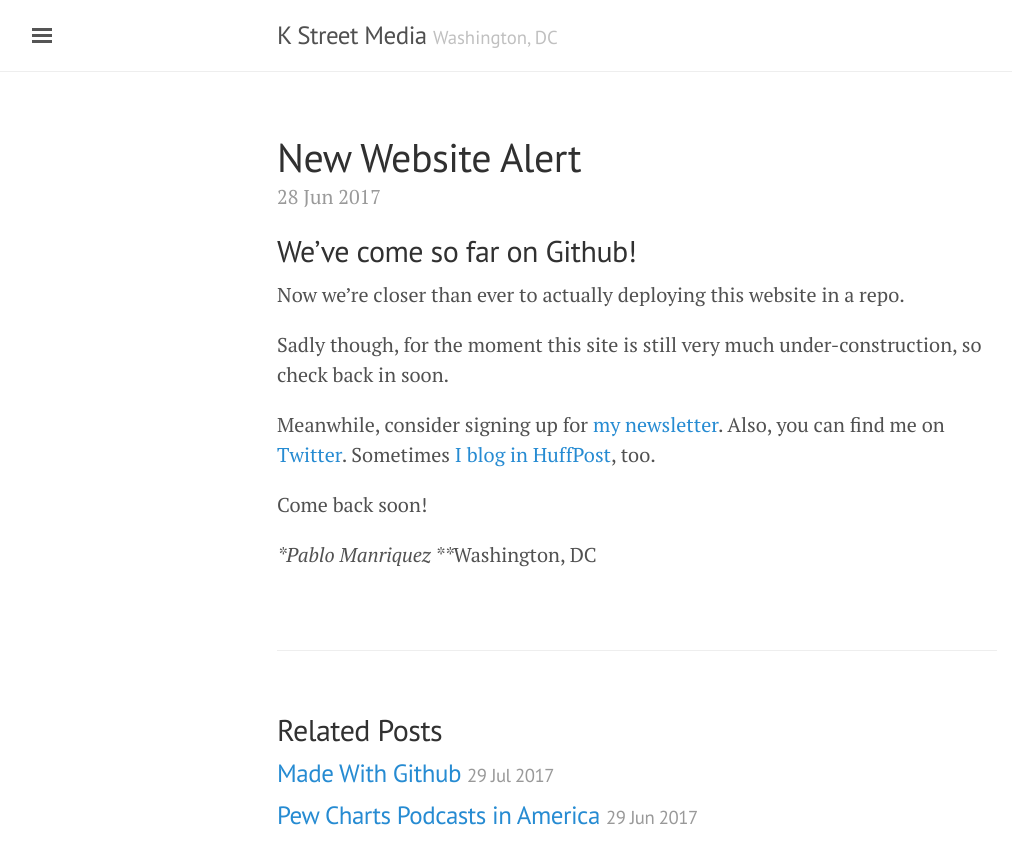
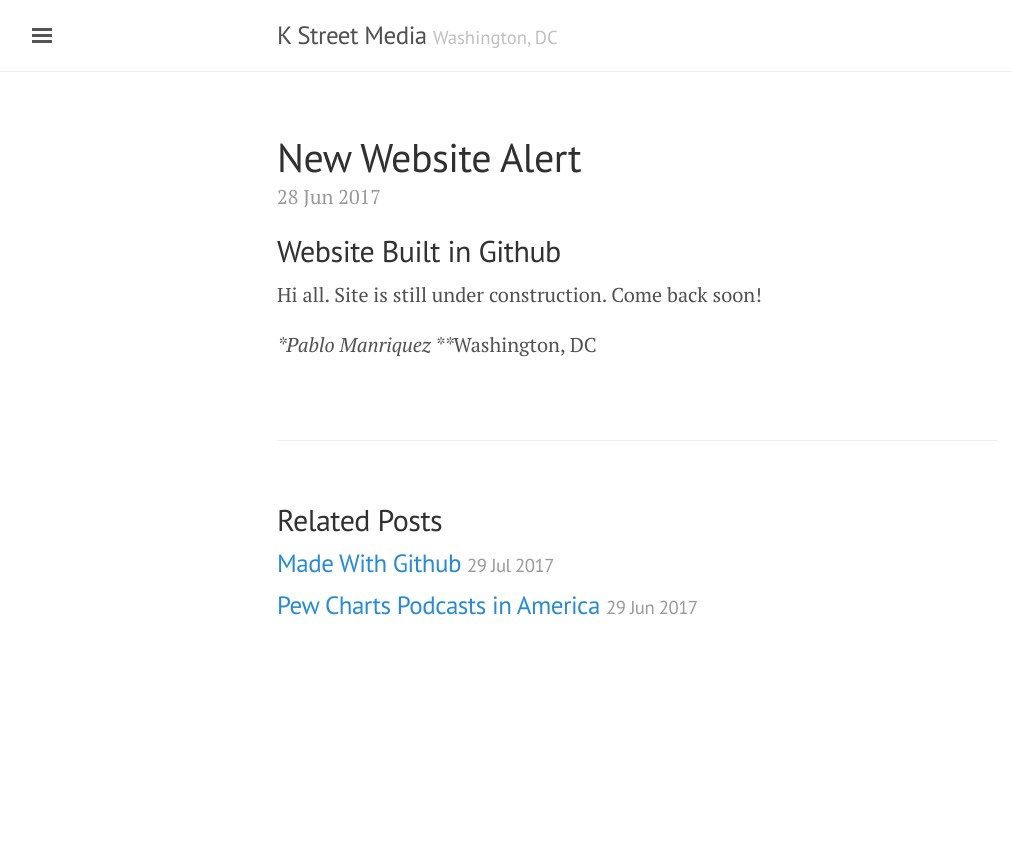
Before and after one commit to kstreetmedia/kstreetmedia.github.io, a Jekyll site: the page built from _posts/2017-06-28-new-website-alert.md, in a window 1280 px wide. Shown: the top 864 px of the page, without its empty margins (3-1015 px from the left). Built offline with Jekyll 4.4.1, drawn with Linux system fonts in a browser that asks for light colours.

Commit message:
Update 2017-06-28-new-website-alert.md

```diff
--- a/_posts/2017-06-28-new-website-alert.md
+++ b/_posts/2017-06-28-new-website-alert.md
@@ -2,15 +2,9 @@
 layout: post
 title: New Website Alert
 ---
-## We've come so far on Github!
+## Website Built in Github
 
-Now we're closer than ever to actually deploying this website in a repo.
-
-Sadly though, for the moment this site is still very much under-construction, so check back in soon.
-
-Meanwhile, consider signing up for [my newsletter](https://tinyletter.com/pab). Also, you can find me on [Twitter](http://twitter.com/pab_dc). Sometimes [I blog in HuffPost](http://huffpost.com/author/pablo-manriquez), too.
-
-Come back soon!
+Hi all. Site is still under construction. Come back soon!
 
 **Pablo Manriquez
 ***Washington, DC
```
